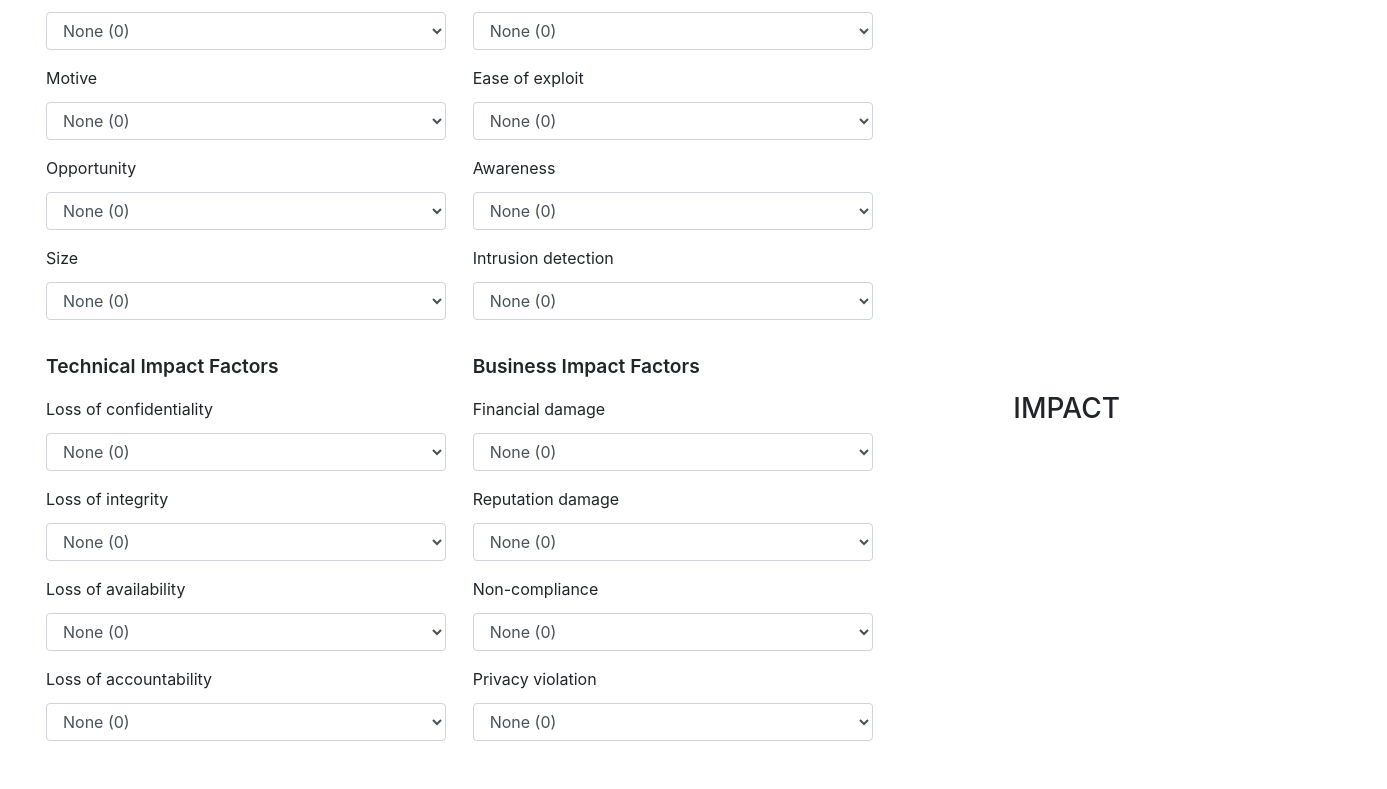
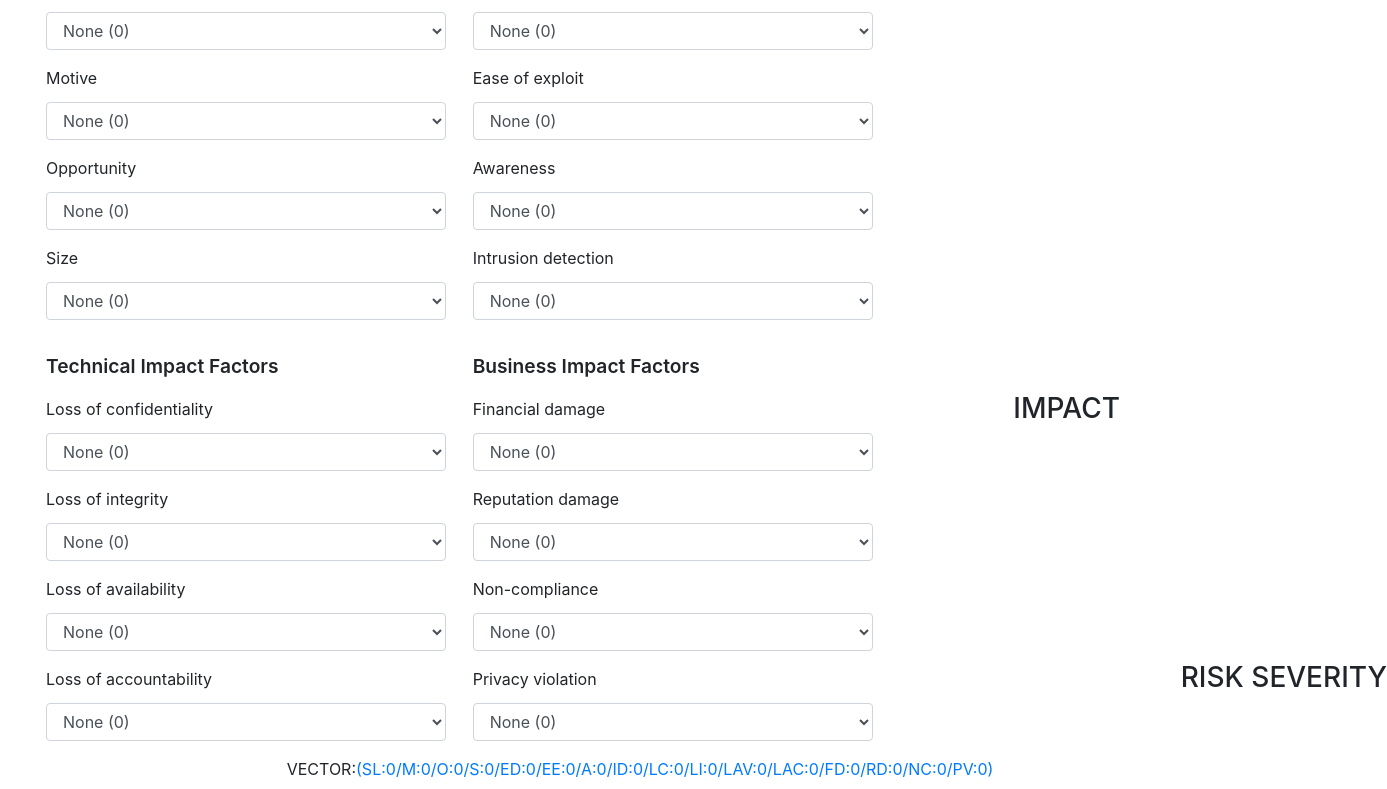
Before and after one commit to rajasoun/tdd-ts-jest-risk-calculator, a Next.js app: page / in a window 1280 px wide. Shown: the part 182-971 px from the top of the page, 1387 px wide, since content can reach past the window. Before the commit the page ends 939 px from the top, so only its background shows below. Built offline with nearby package versions, Linux system fonts and the light colour scheme.

Commit message:
test: vector and build vector UI in footer

```diff
--- a/src/pages/index.tsx
+++ b/src/pages/index.tsx
@@ -31,10 +31,13 @@ const styleSelect = {
     minWidth: 400
 }
 
+const styleCritical = {
+    margin: '-6rem -12rem 0rem 0',
+}
 // Styles for element ends
 
 let initialVector = data.initialVector
-
+let setVectorToString: any;
 export const generateThreatVectorJSON = (json: ThreatVector): ThreatVector[] => {
     const vector = initialVector.map(
         obj => obj.id === json.id && obj.name === json.name ? { ...obj, value: json.value } : obj
@@ -73,7 +76,8 @@ const Index = () => {
     const [impactLabel, setImpactLabel] = useState('');
     const [likelihoodLabelColor, setLikelihoodLabelColor] = useState('');
     const [impactLabelColor, setImpactLabelColor] = useState('');
-
+    const [criticalityLabel, setCriticalityLabel] = useState('')
+    const [criticalityColor, setCriticalityColor] = useState('')
     const handleChange = (event:React.ChangeEvent<HTMLSelectElement>) => {
         let json = {
             id: Number(event.target.id),
@@ -82,6 +86,8 @@ const Index = () => {
         }
         // Generate Threat Vecor
         const risk = generateThreatVectorJSON(json);
+        // Set vector to String
+        setVectorToString = Risk.vectorToString(risk)
         // Likelihood Average Score
         const likelihoodAvgScore = Risk.calculateAverage(risk.slice(0, 8));
         setLikelihoodAvg(likelihoodAvgScore);
@@ -89,17 +95,23 @@ const Index = () => {
         const impactAvgScore = Risk.calculateAverage(risk.slice(8, 16));
         setImpactAvg(impactAvgScore);
          // Likelihood Label
-        const likelihoodLabelValue = Risk.rate(Number(likelihoodAvgScore))
-        setLikelihoodLabel(likelihoodLabelValue)
+        const likelihoodLabelValue = Risk.rate(Number(likelihoodAvgScore));
+        setLikelihoodLabel(likelihoodLabelValue);
          // Impact Label
-        const impactLabelValue = Risk.rate(Number(impactAvgScore))
-        setImpactLabel(impactLabelValue)
+        const impactLabelValue = Risk.rate(Number(impactAvgScore));
+        setImpactLabel(impactLabelValue);
         // Likelihood Color
         const likelihoodLabelColorCode = Risk.colour(likelihoodLabelValue);
-        setLikelihoodLabelColor(likelihoodLabelColorCode)
+        setLikelihoodLabelColor(likelihoodLabelColorCode);
         // Impact Color
         const impactLabelColorCode = Risk.colour(impactLabelValue);
-        setImpactLabelColor(impactLabelColorCode)
+        setImpactLabelColor(impactLabelColorCode);
+        // Criticality Label
+        const criticality = Risk.criticality(likelihoodLabelValue, impactLabelValue)
+        setCriticalityLabel(criticality);
+        // Criticality Color
+        const CriticalityColor = Risk.colour(criticality);
+        setCriticalityColor(CriticalityColor);
 
         return likelihoodAvgScore
     }
@@ -178,6 +190,34 @@ const Index = () => {
                             </div>
                         ))
                     }
+                    <div className="container">
+                        <div className="row">
+                            <div className="col-sm-12 text-center">
+                                <div className="float-right" style={styleCritical}>
+                                    <h3>RISK SEVERITY</h3>
+                                    <label className="text-uppercase px-4 py-1"
+                                        style={{ backgroundColor: criticalityColor}}
+                                    >
+                                        <b>{criticalityLabel}</b>
+                                    </label>
+                                </div>
+                            </div>
+                        </div>
+                    </div>
+                    <div className="container">
+                        <div className="row">
+                            <div className="col-sm-12 text-center">
+                            <label>
+                                VECTOR:
+                                <a href="#" target="_blank" data-testid="anchorTag">
+                                    {
+                                    setVectorToString ? setVectorToString : '(SL:0/M:0/O:0/S:0/ED:0/EE:0/A:0/ID:0/LC:0/LI:0/LAV:0/LAC:0/FD:0/RD:0/NC:0/PV:0)'
+                                    }
+                                    </a>
+                            </label>
+                            </div>
+                        </div>
+                    </div>
                 </div>
             </div>
         </>
```
Also changed, not shown: 1 other file (tests, documents, lock files or other folders).
